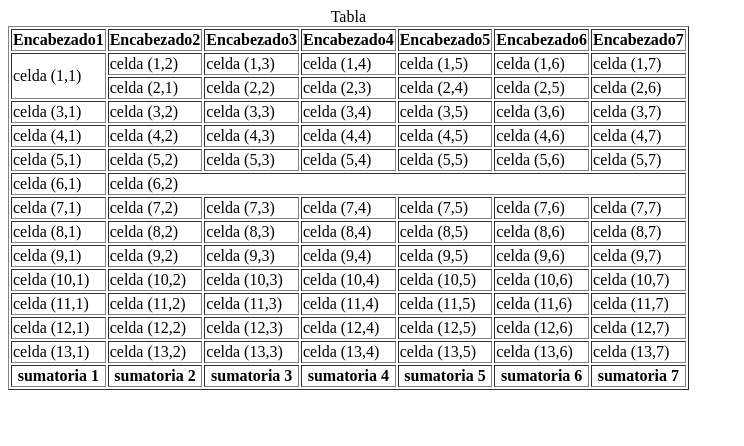
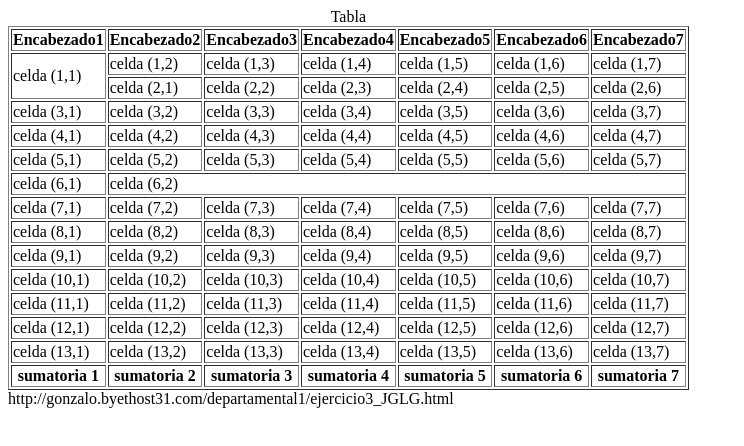
Before and after one commit to Gonz257/TPW2CM3, a plain HTML site: page ejercicio3_JGLG.html in a window 1280 px wide. Shown: the whole page, without its empty margins (0-744 px from the left). Drawn offline with Linux system fonts and the light colour scheme.

Commit message:
Update ejercicio3_JGLG.html

```diff
--- a/ejercicio3_JGLG.html
+++ b/ejercicio3_JGLG.html
@@ -159,6 +159,6 @@
 
         </table>
 
-
+       http://gonzalo.byethost31.com/departamental1/ejercicio3_JGLG.html
     </body>
     </html>
```
